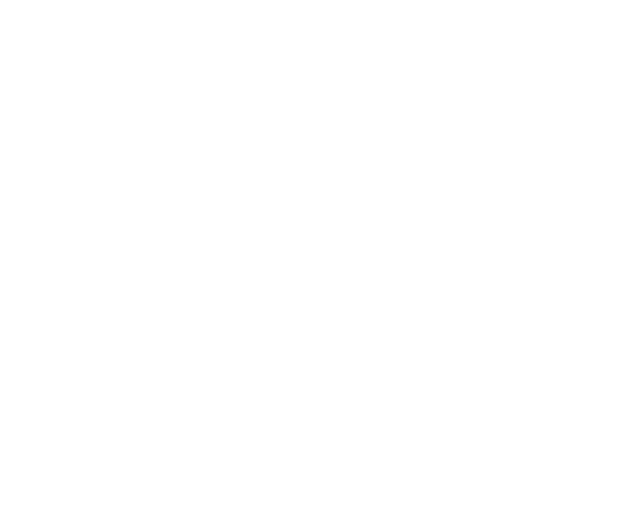
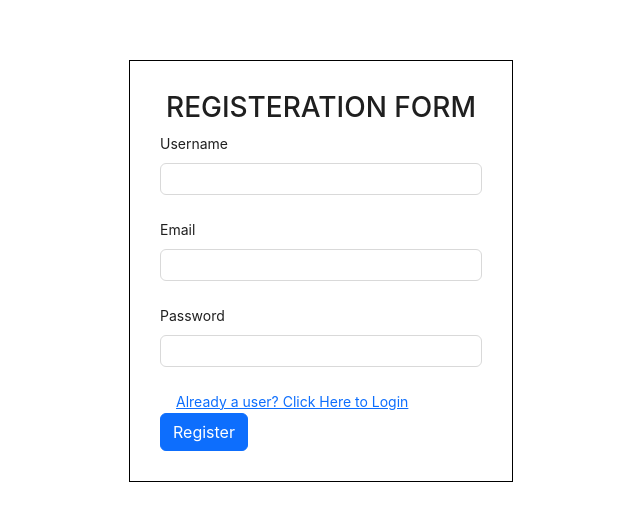
Before and after one commit to Musa-Riaz/Clinico, a React (Create React App) app in the folder client/: page /register in a window 1280 px wide. Before the commit this address had no page. Shown: the part 129-650 px from the top of the page, without its empty margins (319-959 px from the left). Built offline with nearby package versions, Linux system fonts and the light colour scheme.

Commit message:
login and Register pages.
Made the client side of login and register pages using antd

```diff
--- a/client/src/App.css
+++ b/client/src/App.css
@@ -1,38 +1,5 @@
-.App {
-  text-align: center;
+*{
+  padding:0;
+  margin:0;
+  box-sizing: border-box;
 }
-
-.App-logo {
-  height: 40vmin;
-  pointer-events: none;
-}
-
-@media (prefers-reduced-motion: no-preference) {
-  .App-logo {
-    animation: App-logo-spin infinite 20s linear;
-  }
-}
-
-.App-header {
-  background-color: #282c34;
-  min-height: 100vh;
-  display: flex;
-  flex-direction: column;
-  align-items: center;
-  justify-content: center;
-  font-size: calc(10px + 2vmin);
-  color: white;
-}
-
-.App-link {
-  color: #61dafb;
-}
-
-@keyframes App-logo-spin {
-  from {
-    transform: rotate(0deg);
-  }
-  to {
-    transform: rotate(360deg);
-  }
-}
--- a/client/src/App.js
+++ b/client/src/App.js
@@ -1,18 +1,18 @@
-import React from 'react';
-import { Route, Routes } from 'react-router-dom';
-import HomePage from './pages/HomePage';
-import Login from './pages/Login';
-import Register from './pages/Register';
-import NotFound from './pages/NotFound';
+import React from "react";
+import {  Route, Routes } from "react-router-dom";
+import HomePage from "./pages/HomePage";
+import Login from "./pages/Login";
+import Register from "./pages/Register";
+import NotFound from "./pages/NotFound";
 function App() {
   return (
     <>
-    <Routes>
-      <Route to="/" element={<HomePage />}/>
-      <Route to="/login" element={<Login />}/>
-      <Route to="/register" element={<Register />}/>
-      <Route to="/*" element={<NotFound />}/>
-    </Routes>
+        <Routes>
+          <Route path="/" element={<HomePage />} />
+          <Route path="/login" element={<Login />} />
+          <Route path="/register" element={<Register />} />
+          <Route path="/*" element={<NotFound />} />
+        </Routes>
     </>
   );
 }
--- a/client/src/index.js
+++ b/client/src/index.js
@@ -1,6 +1,7 @@
 import React from "react";
 import ReactDOM from "react-dom/client";
 import App from "./App";
+// import "antd/dist/antd.css"; // this will import all the styles from antd
 import "./index.css";
 import { BrowserRouter } from "react-router-dom";
 
@@ -10,7 +11,3 @@
     <App />
   </BrowserRouter>
 );
-
-// If you want to start measuring performance in your app, pass a function
-// to log results (for example: reportWebVitals(console.log))
-// or send to an analytics endpoint. Learn more: https://bit.ly/CRA-vitals
--- a/client/src/pages/Login.jsx
+++ b/client/src/pages/Login.jsx
@@ -1,11 +1,36 @@
-import React from 'react'
-
+import React from "react";
+import { Form, Input } from "antd";
+import "../styles/RegisterStyles.css";
+import { Link } from "react-router-dom";
 const Login = () => {
+  function onFinishHandler(values) {
+    console.log(values);
+  }
   return (
     <div>
-      Login
+      <div className="form-container">
+        <Form
+          layout="vertical"
+          onFinish={onFinishHandler}
+          className="register-form"
+        >
+          <h3 className="text-center">LOGIN FORM</h3>
+          <Form.Item label="Email" name="email">
+            <Input type="email" required />
+          </Form.Item>
+          <Form.Item label="Password" name="password">
+            <Input type="password" required />
+          </Form.Item>
+          <Link to="/register" className="m-3">
+            Not a User? Click Here to Register
+          </Link>
+          <button className="btn btn-primary" type="submit">
+            Register
+          </button>
+        </Form>
+      </div>
     </div>
-  )
-}
+  );
+};
 
-export default Login
+export default Login;
--- a/client/src/pages/Register.jsx
+++ b/client/src/pages/Register.jsx
@@ -1,11 +1,40 @@
-import React from 'react'
-
+import React from "react";
+import { Form, Input } from "antd";
+import "../styles/RegisterStyles.css";
+import { Link } from "react-router-dom";
 const Register = () => {
+  function onFinishHandler(values) {
+    console.log(values);
+  }
   return (
     <div>
+      {/* The name property must have the same values as we would define in the model schema*/}
+      <div className="form-container">
+        <Form
+          layout="vertical"
+          onFinish={onFinishHandler}
+          className="register-form"
+        >
+          <h3 className="text-center">REGISTERATION FORM</h3>
+          <Form.Item label="Username" name="name">
+            <Input type="text" required />
+          </Form.Item>
+          <Form.Item label="Email" name="email">
+            <Input type="email" required />
+          </Form.Item>
+          <Form.Item label="Password" name="password">
+            <Input type="password" required />
+          </Form.Item>
+          <Link to="/login" className="m-3">
+            Already a user? Click Here to Login
+          </Link>
+          <button className="btn btn-primary" type="submit">
+            Register
+          </button>
+        </Form>
+      </div>
+    </div>
+  );
+};
 
-    </div>
-  )
-}
-
-export default Register
+export default Register;
--- /dev/null
+++ b/client/src/styles/RegisterStyles.css
@@ -0,0 +1,12 @@
+.form-container{
+    display:flex;
+    justify-content:center;
+    align-items: center;
+    height: 100vh;
+}
+
+.register-form{
+    border: 1px solid black;
+    padding: 30px;
+    width:30%;
+}
```
Also changed, not shown: 2 other files (tests, documents, lock files or other folders).
